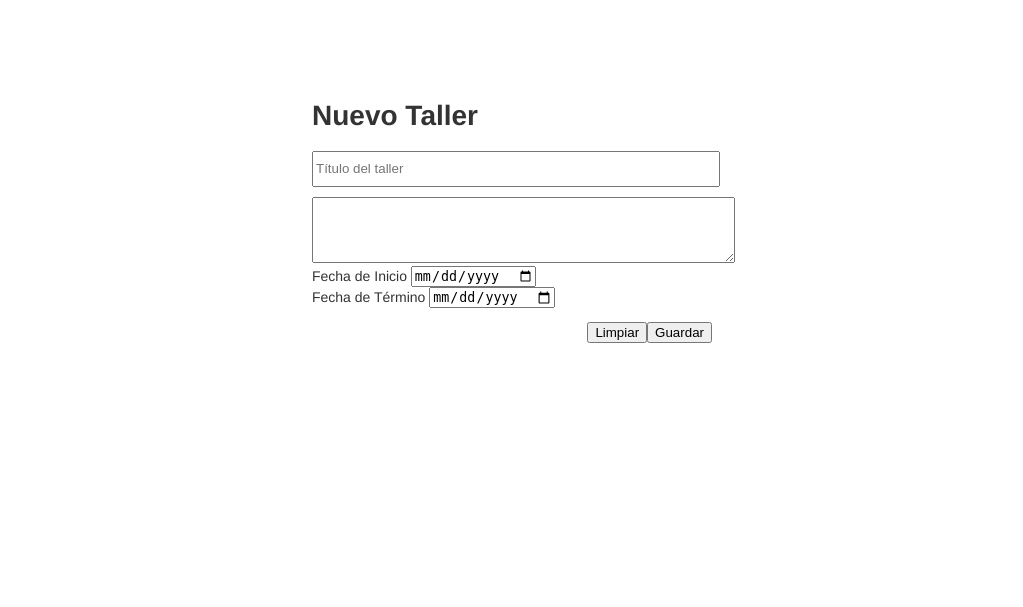
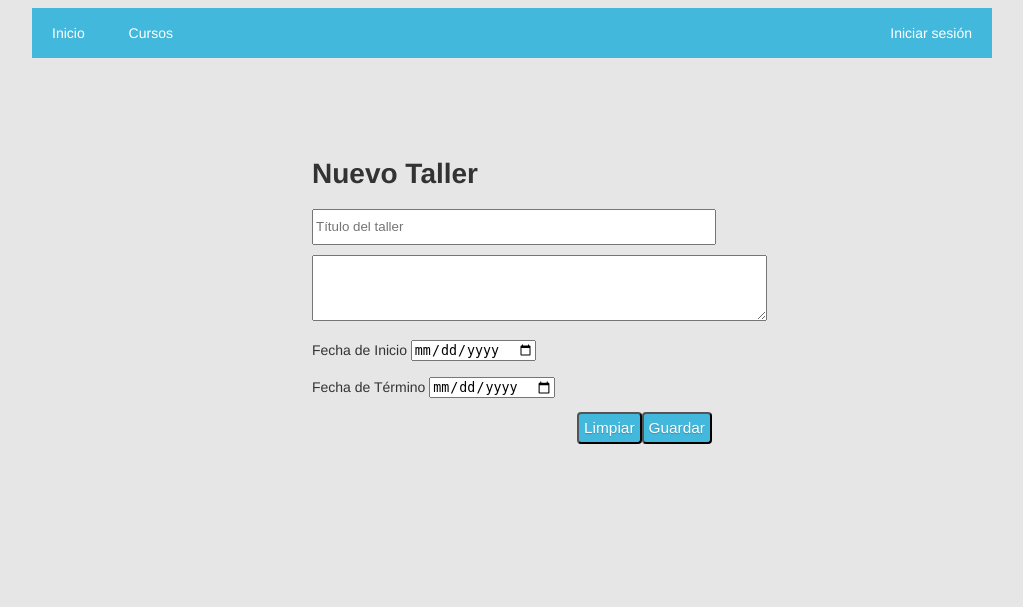
Before and after one commit to Yuceli/WWC-App, a PHP site: page /new-workshop.php in a window 1280 px wide. Shown: the top 607 px of the page, without its empty margins (128-1151 px from the left). Run offline with PHP 8.4, Linux system fonts and the light colour scheme; a stand-in replaces the project's code that opens the database connection.

Commit message:
Se cambian estilos visuales new-workshop e index.php

```diff
--- a/admin/index.php
+++ b/admin/index.php
@@ -10,7 +10,6 @@ require '../app/config/config.php';
 <head>
   <meta charset="utf-8">
 	<title>Administracion de WWC</title>
-	<link rel="stylesheet" type="text/css" href="style.css">
   <link rel="stylesheet" type="text/css" href="../styles/app.css">
 </head>
 
--- a/new-workshop.php
+++ b/new-workshop.php
@@ -36,8 +36,28 @@ if( $_SERVER['REQUEST_METHOD']==='POST' ){
   <meta charset="UTF-8">
   <title>Nuevo Taller</title>
   <link rel="stylesheet" href="styles/workshop.css">
+  <link rel="stylesheet" type="text/css" href="styles/app.css">
 </head>
 <body>
+
+  <div class="main">
+  <nav class="navbar">
+    <ul class="left-part">
+      <li><a href="index.php">Inicio</a></li>
+      <li><a href="courses.php">Cursos</a></li>
+    </ul>
+    <ul class="right-part">
+    <?php if ( isset($_SESSION['nickname']) ){  ?>
+    <li class="navtext"><?php echo 'Bienvendo ' . $_SESSION['name']; ?> <a href="logout.php">Salir</a></li>
+
+    <?php } else { ?>
+    <li><a href="login.php">Iniciar sesión</a></li>
+    <?php } ?>
+
+    </ul>
+  </nav>
+  <div class="content">
+
 
 <div class="main">
   <div class="login">
@@ -53,17 +73,18 @@ if( $_SERVER['REQUEST_METHOD']==='POST' ){
         <input type="text" name="title" placeholder="Título del taller" required>
       </li>
       <li>
-        <textarea rows="4" cols="50" name="description" placeholder="Descripcíon" required>
+        <textarea rows="4" cols="54" name="description" placeholder="Descripción" required>
         </textarea>
       </li>
+      <br>
       <li>
         <label for="begin_date">Fecha de Inicio</label>
         <input type="date" name="begin_date" required>
       </li>
+      <br>
       <li>
         <label for="end_date">Fecha de Término</label>
         <input type="date" name="end_date" required>
-      </li>
       <ul class="buttons">
         <li><input type="submit" value="Guardar"></li>
         <li><input type="reset" value="Limpiar"></li>
--- a/styles/app.css
+++ b/styles/app.css
@@ -2,7 +2,7 @@
 body{
 	font-family: "Helvetica Neue", Helvetica, Arial, sans-serif;
 	height: 100%;
-	background-color: #fff;
+	background-color: #E6E6E6;
 	font-size: 14px;
 	color: #333;
 }
@@ -17,7 +17,7 @@ body{
 
 .navbar{
 	width: 100%;
-	background-color: #212121;
+	background: rgb(66, 184, 221);
 	height: 50px;
 	z-index: 5px;
 }
--- a/styles/workshop.css
+++ b/styles/workshop.css
@@ -22,26 +22,32 @@ body{
   margin-top: 100px;
 }
 
-.login-head{
-
-}
 
 form li {
   list-style-type: none;
 }
 
 input[type=text], input[type=password], input[type=email]{
-  width: 100%;
+  width: 99%;
   height: 30px;
   margin-bottom: 10px;
 }
 
 input[type=submit], input[type=reset]{
   float: right;
+  color: white;
+  border-radius: 4px;
+  text-shadow: 0 1px 1px rgba(0, 0, 0, 0.2);
+  background: rgb(66, 184, 221);
+  font-size: 110%;
+  padding: 5px 5px 5px 5px;
+
 }
+
 
 .buttons li {
   display: inline;
+
 }
 
 .buttons li a{
```
Also changed, not shown: other parts of styles/app.css (+100 -0 lines), admin/style.css (deleted, +0 -99 lines).
